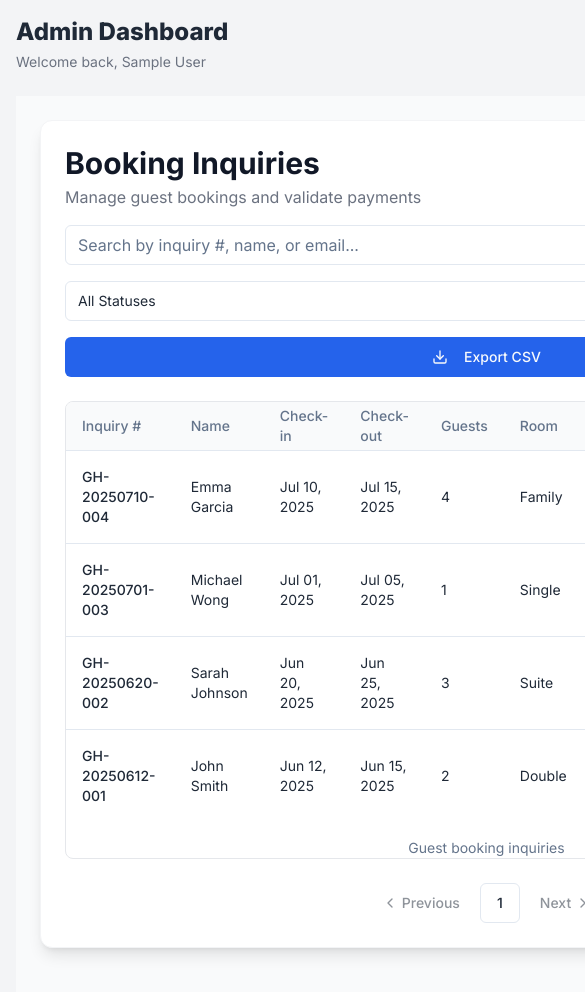
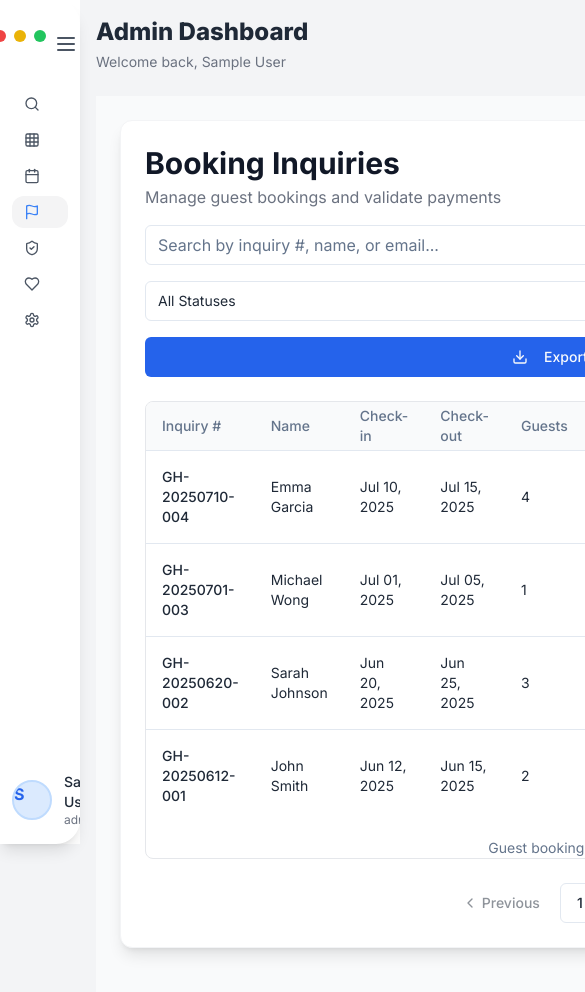
Before and after one commit to KaveeshaKaru/chirp-story-flow, a React (Vite) app: page /admin/inquiries in a window 390 px wide. Shown: the top 992 px of the page, 585 px wide, since content can reach past the window. Built offline with nearby package versions, Linux system fonts and the light colour scheme; sample sign-in values are in the browser's storage.

Commit message:
Fix: Implement sidebar collapse and widen
- Added a hamburger icon to trigger sidebar collapse.
- Increased the sidebar width.

```diff
--- a/src/components/admin/AdminLayout.tsx
+++ b/src/components/admin/AdminLayout.tsx
@@ -23,7 +23,14 @@ import {
   LogOut,
   MoreVertical,
   Bell,
-  MessageCircle
+  MessageCircle,
+  Search,
+  Menu,
+  Grid,
+  Calendar,
+  Flag,
+  ShieldCheck,
+  Heart
 } from "lucide-react";
 import { Avatar } from "@/components/ui/avatar";
 import { cn } from "@/lib/utils";
@@ -32,6 +39,7 @@ const AdminLayout = () => {
   const { admin, isLoading, logout } = useAdminAuth();
   const navigate = useNavigate();
   const [currentTheme, setCurrentTheme] = useState<'light' | 'dark'>('light');
+  const [isCollapsed, setIsCollapsed] = useState(false);
 
   useEffect(() => {
     if (!isLoading && !admin) {
@@ -60,171 +68,190 @@ const AdminLayout = () => {
     setCurrentTheme(currentTheme === 'light' ? 'dark' : 'light');
   };
 
+  const toggleSidebar = () => {
+    setIsCollapsed(!isCollapsed);
+  };
+
   return (
     <SidebarProvider>
       <div className={cn(
         "min-h-screen flex w-full",
         currentTheme === 'dark' ? 'bg-[#0a0f2c]' : 'bg-gray-100'
       )}>
-        <Sidebar
+        <div
           className={cn(
-            "shadow-lg border-r border-transparent",
+            "fixed top-0 left-0 h-full z-40 transition-all duration-300 ease-in-out",
+            isCollapsed ? "w-[70px]" : "w-[80px] md:w-[280px]",
             currentTheme === 'dark' ? 'bg-[#0a1170]' : 'bg-white'
           )}
         >
-          <SidebarHeader
+          <div className="h-full flex flex-col rounded-r-3xl shadow-lg overflow-hidden">
+            {/* Top section with colored dots and hamburger */}
+            <div className={cn(
+              "flex items-center justify-center py-6",
+              isCollapsed ? "flex-col" : "px-4"
+            )}>
+              {!isCollapsed && (
+                <div className="flex space-x-2 mb-4">
+                  <div className="w-3 h-3 rounded-full bg-red-500"></div>
+                  <div className="w-3 h-3 rounded-full bg-yellow-500"></div>
+                  <div className="w-3 h-3 rounded-full bg-green-500"></div>
+                </div>
+              )}
+              <button
+                onClick={toggleSidebar}
                 className={cn(
-              "flex flex-col items-center justify-center p-4",
-              currentTheme === 'dark' ? 'bg-[#0a1170] text-white' : 'bg-white text-gray-800'
+                  "flex items-center justify-center p-2 rounded-full transition-colors",
+                  currentTheme === 'dark' ? 'hover:bg-blue-800 text-white' : 'hover:bg-gray-100 text-gray-600'
                 )}
               >
-            <div className="flex justify-center w-full mb-4">
-              <img
-                src="/TaraVerticle.png"
-                alt="Logo"
-                className="h-8 w-auto object-contain"
-              />
+                <Menu className="w-6 h-6" />
+              </button>
             </div>
 
-            <div className="flex gap-2 w-full">
-
-            </div>
-          </SidebarHeader>
-
-          <SidebarContent
-            className={cn(
-              "p-3 overflow-y-auto",
-              currentTheme === 'dark' ? 'bg-[#0a1170] text-white' : 'bg-white text-gray-800'
-            )}
-          >
+            {/* Main menu */}
+            <div className={cn(
+              "flex-1 overflow-y-auto px-3",
+              isCollapsed ? "items-center" : ""
+            )}>
               <SidebarMenu>
                 <SidebarMenuItem>
                   <SidebarMenuButton
                     isActive={window.location.pathname === "/admin/dashboard"}
-                  tooltip="Dashboard"
+                    tooltip={isCollapsed ? "Dashboard" : ""}
                     onClick={() => navigate("/admin/dashboard")}
                     className={cn(
-                    "transition-all duration-200 rounded-xl",
+                      "w-full flex items-center justify-center md:justify-start gap-4 p-3 rounded-xl transition-all",
                       window.location.pathname === "/admin/dashboard"
                         ? currentTheme === 'dark' ? "bg-blue-800 text-white" : "bg-blue-50 text-blue-600"
-                      : currentTheme === 'dark' ? "hover:bg-blue-900" : "hover:bg-gray-50"
+                        : currentTheme === 'dark' ? "hover:bg-blue-900 text-white" : "hover:bg-gray-100 text-gray-600"
                     )}
                   >
-                  <LayoutDashboard className={cn("w-5 h-5", window.location.pathname === "/admin/dashboard" ? "text-blue-500" : "")} />
-                  <span>Dashboard</span>
+                    <Search className={cn(
+                      "w-5 h-5",
+                      window.location.pathname === "/admin/dashboard" ? "text-blue-500" : ""
+                    )} />
+                    {!isCollapsed && <span>Search</span>}
+                  </SidebarMenuButton>
+                </SidebarMenuItem>
+
+                <SidebarMenuItem>
+                  <SidebarMenuButton
+                    tooltip={isCollapsed ? "Grid" : ""}
+                    className={cn(
+                      "w-full flex items-center justify-center md:justify-start gap-4 p-3 rounded-xl transition-all",
+                      currentTheme === 'dark' ? "hover:bg-blue-900 text-white" : "hover:bg-gray-100 text-gray-600"
+                    )}
+                  >
+                    <Grid className="w-5 h-5" />
+                    {!isCollapsed && <span>Grid</span>}
+                  </SidebarMenuButton>
+                </SidebarMenuItem>
+
+                <SidebarMenuItem>
+                  <SidebarMenuButton
+                    isActive={window.location.pathname === "/admin/bookings"}
+                    tooltip={isCollapsed ? "Calendar" : ""}
+                    onClick={() => navigate("/admin/bookings")}
+                    className={cn(
+                      "w-full flex items-center justify-center md:justify-start gap-4 p-3 rounded-xl transition-all",
+                      window.location.pathname === "/admin/bookings"
+                        ? currentTheme === 'dark' ? "bg-blue-800 text-white" : "bg-blue-50 text-blue-600"
+                        : currentTheme === 'dark' ? "hover:bg-blue-900 text-white" : "hover:bg-gray-100 text-gray-600"
+                    )}
+                  >
+                    <Calendar className={cn(
+                      "w-5 h-5",
+                      window.location.pathname === "/admin/bookings" ? "text-blue-500" : ""
+                    )} />
+                    {!isCollapsed && <span>Calendar</span>}
                   </SidebarMenuButton>
                 </SidebarMenuItem>
 
                 <SidebarMenuItem>
                   <SidebarMenuButton
                     isActive={window.location.pathname === "/admin/inquiries"}
-                  tooltip="Inquiries"
+                    tooltip={isCollapsed ? "Inquiries" : ""}
                     onClick={() => navigate("/admin/inquiries")}
                     className={cn(
-                    "transition-all duration-200 rounded-xl",
+                      "w-full flex items-center justify-center md:justify-start gap-4 p-3 rounded-xl transition-all",
                       window.location.pathname === "/admin/inquiries"
                         ? currentTheme === 'dark' ? "bg-blue-800 text-white" : "bg-blue-50 text-blue-600"
-                      : currentTheme === 'dark' ? "hover:bg-blue-900" : "hover:bg-gray-50"
+                        : currentTheme === 'dark' ? "hover:bg-blue-900 text-white" : "hover:bg-gray-100 text-gray-600"
                     )}
                   >
-                  <ClipboardList className={cn("w-5 h-5", window.location.pathname === "/admin/inquiries" ? "text-blue-500" : "")} />
-                  <span>Inquiries</span>
+                    <Flag className={cn(
+                      "w-5 h-5",
+                      window.location.pathname === "/admin/inquiries" ? "text-blue-500" : ""
+                    )} />
+                    {!isCollapsed && <span>Inquiries</span>}
                   </SidebarMenuButton>
                 </SidebarMenuItem>
 
                 <SidebarMenuItem>
                   <SidebarMenuButton
-                  isActive={window.location.pathname === "/admin/bookings"}
-                  tooltip="Bookings"
-                  onClick={() => navigate("/admin/bookings")}
+                    tooltip={isCollapsed ? "Security" : ""}
                     className={cn(
-                    "transition-all duration-200 rounded-xl",
-                    window.location.pathname === "/admin/bookings"
-                      ? currentTheme === 'dark' ? "bg-blue-800 text-white" : "bg-blue-50 text-blue-600"
-                      : currentTheme === 'dark' ? "hover:bg-blue-900" : "hover:bg-gray-50"
+                      "w-full flex items-center justify-center md:justify-start gap-4 p-3 rounded-xl transition-all",
+                      currentTheme === 'dark' ? "hover:bg-blue-900 text-white" : "hover:bg-gray-100 text-gray-600"
                     )}
                   >
-                  <Users className={cn("w-5 h-5", window.location.pathname === "/admin/bookings" ? "text-blue-500" : "")} />
-                  <span>Bookings</span>
-                </SidebarMenuButton>
-              </SidebarMenuItem>
-
-              <div className="my-6 px-3">
-                <div className="text-xs text-gray-500 uppercase tracking-wider mb-2">
-                  Account
-                </div>
-              </div>
-
-              <SidebarMenuItem>
-                <SidebarMenuButton
-                  tooltip="Notifications"
-                  className={cn(
-                    "transition-all duration-200 rounded-xl relative",
-                    currentTheme === 'dark' ? "hover:bg-blue-900" : "hover:bg-gray-50"
-                  )}
-                >
-                  <Bell className="w-5 h-5" />
-                  <span>Notifications</span>
-                  <span className="absolute right-3 top-2 flex h-5 w-5 items-center justify-center rounded-full bg-green-500 text-xs font-bold text-white">
-                    2
-                  </span>
+                    <ShieldCheck className="w-5 h-5" />
+                    {!isCollapsed && <span>Security</span>}
                   </SidebarMenuButton>
                 </SidebarMenuItem>
 
                 <SidebarMenuItem>
                   <SidebarMenuButton
-                  tooltip="Messages"
+                    tooltip={isCollapsed ? "Favorites" : ""}
                     className={cn(
-                    "transition-all duration-200 rounded-xl relative",
-                    currentTheme === 'dark' ? "hover:bg-blue-900" : "hover:bg-gray-50"
+                      "w-full flex items-center justify-center md:justify-start gap-4 p-3 rounded-xl transition-all",
+                      currentTheme === 'dark' ? "hover:bg-blue-900 text-white" : "hover:bg-gray-100 text-gray-600"
                     )}
                   >
-                  <MessageCircle className="w-5 h-5" />
-                  <span>Messages</span>
-                  <span className="absolute right-3 top-2 flex h-5 w-5 items-center justify-center rounded-full bg-yellow-500 text-xs font-bold text-white">
-                    3
-                  </span>
+                    <Heart className="w-5 h-5" />
+                    {!isCollapsed && <span>Favorites</span>}
                   </SidebarMenuButton>
                 </SidebarMenuItem>
 
                 <SidebarMenuItem>
                   <SidebarMenuButton
                     isActive={window.location.pathname === "/admin/settings"}
-                  tooltip="Settings"
+                    tooltip={isCollapsed ? "Settings" : ""}
                     onClick={() => navigate("/admin/settings")}
                     className={cn(
-                    "transition-all duration-200 rounded-xl",
+                      "w-full flex items-center justify-center md:justify-start gap-4 p-3 rounded-xl transition-all",
                       window.location.pathname === "/admin/settings"
                         ? currentTheme === 'dark' ? "bg-blue-800 text-white" : "bg-blue-50 text-blue-600"
-                      : currentTheme === 'dark' ? "hover:bg-blue-900" : "hover:bg-gray-50"
+                        : currentTheme === 'dark' ? "hover:bg-blue-900 text-white" : "hover:bg-gray-100 text-gray-600"
                     )}
                   >
-                  <Settings className={cn("w-5 h-5", window.location.pathname === "/admin/settings" ? "text-blue-500" : "")} />
-                  <span>Settings</span>
+                    <Settings className={cn(
+                      "w-5 h-5",
+                      window.location.pathname === "/admin/settings" ? "text-blue-500" : ""
+                    )} />
+                    {!isCollapsed && <span>Settings</span>}
                   </SidebarMenuButton>
                 </SidebarMenuItem>
               </SidebarMenu>
-          </SidebarContent>
+            </div>
 
-          <SidebarFooter className={cn(
-            "border-t p-3",
-            currentTheme === 'dark' ? 'bg-[#0a1170] text-white border-blue-900' : 'bg-white text-gray-800 border-gray-100'
+            {/* User profile at bottom */}
+            <div className={cn(
+              "mt-auto py-4 px-3",
+              currentTheme === 'dark' ? 'text-white' : 'text-gray-800'
             )}>
-            <div className="p-2">
-              <div className="flex items-center justify-between gap-3">
-                <div className="flex items-center gap-2">
-                  <Avatar className={cn(
-                    "h-10 w-10 border-2",
-                    currentTheme === 'dark' ? 'bg-blue-900 border-blue-700' : 'bg-blue-100 border-blue-200'
+              <div className={cn(
+                "flex items-center",
+                isCollapsed ? "justify-center" : "justify-start gap-3"
               )}>
-                    <span className={cn(
-                      "font-bold",
-                      currentTheme === 'dark' ? 'text-white' : 'text-blue-600'
-                    )}>
+                <Avatar className="h-10 w-10 border-2 border-blue-200 bg-blue-100">
+                  <span className="text-blue-600 font-bold">
                     {admin?.name?.charAt(0) || "A"}
                   </span>
                 </Avatar>
-                  <div>
+                {!isCollapsed && (
+                  <div className="flex-1">
                     <div className="font-medium text-sm">{admin?.name}</div>
                     <div className={cn(
                       "text-xs",
@@ -233,39 +260,18 @@ const AdminLayout = () => {
                       {admin?.role}
                     </div>
                   </div>
+                )}
               </div>
-                <Button
-                  variant="ghost"
-                  size="icon"
-                  className={cn(
-                    "rounded-full h-8 w-8",
-                    currentTheme === 'dark' ? 'hover:bg-blue-900 text-white' : 'hover:bg-gray-100 text-gray-500'
-                  )}
-                >
-                  <MoreVertical className="h-4 w-4" />
-                </Button>
+            </div>
+          </div>
         </div>
 
-              <Button
-                variant="outline"
-                className={cn(
-                  "w-full flex items-center gap-2 mt-3 border text-sm",
-                  currentTheme === 'dark'
-                    ? 'border-red-800 text-red-400 hover:bg-red-900 hover:text-red-300'
-                    : 'border-red-200 text-red-600 hover:bg-red-50 hover:text-red-700'
-                )}
-                onClick={handleLogout}
-              >
-                <LogOut className="h-4 w-4" />
-                <span>Logout</span>
-              </Button>
-            </div>
-          </SidebarFooter>
-        </Sidebar>
-
-        <SidebarInset>
         <div className={cn(
-            "p-4 md:p-6",
+          "flex-1 transition-all duration-300 ease-in-out",
+          isCollapsed ? "pl-[70px]" : "pl-[80px] md:pl-[280px]"
+        )}>
+          <div className={cn(
+            "p-4 md:p-6 min-h-screen",
             currentTheme === 'dark' ? 'bg-[#0a0f2c] text-white' : 'bg-gray-100 text-gray-800'
           )}>
             <div className="flex items-center justify-between mb-6">
@@ -283,16 +289,10 @@ const AdminLayout = () => {
                   Welcome back, {admin?.name}
                 </p>
               </div>
-              <div className="flex items-center gap-2">
-                <SidebarTrigger className={cn(
-                  "md:hidden",
-                  currentTheme === 'dark' ? 'text-white' : 'text-gray-700'
-                )} />
-              </div>
             </div>
             <Outlet />
           </div>
-        </SidebarInset>
+        </div>
       </div>
     </SidebarProvider>
   );
```
Lines whose indentation alone changed are shown as unchanged.
